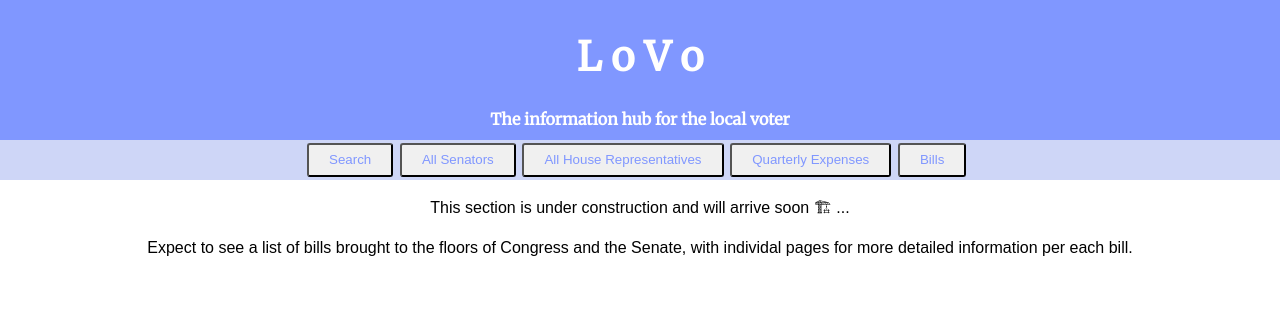
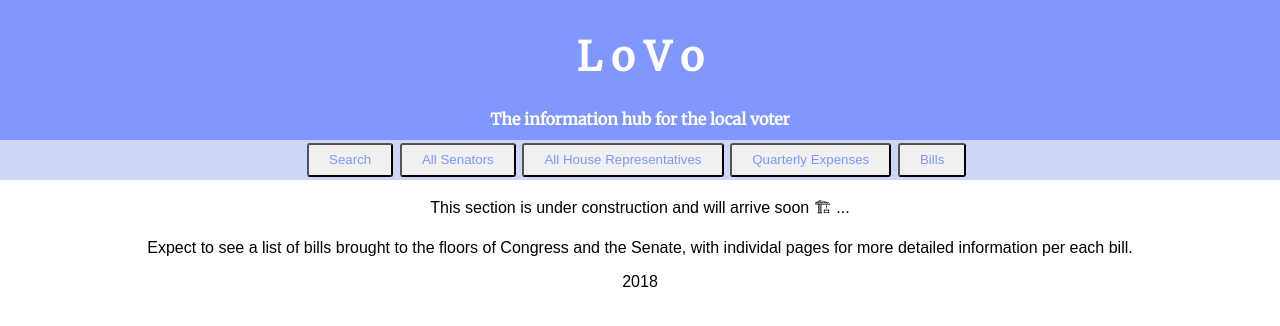
Before and after one commit to brooklynbodega/Lovo-Project, a React (Create React App) app: page /bills in a window 1280 px wide. Shown: the top 326 px of the page. Built offline with nearby package versions, Linux system fonts and the light colour scheme; a web font is replaced by a local one.

Commit message:
heroku push

```diff
--- a/src/Components/Bills.js
+++ b/src/Components/Bills.js
@@ -7,6 +7,7 @@ class Bills extends Component {
       <div className="Bills">
         <p>This section is under construction and will arrive soon 🏗 ...</p>
         <p>Expect to see a list of bills brought to the floors of Congress and the Senate, with individal pages for more detailed information per each bill.</p>
+        <p>2018</p>
       </div>
     );
   }
```
